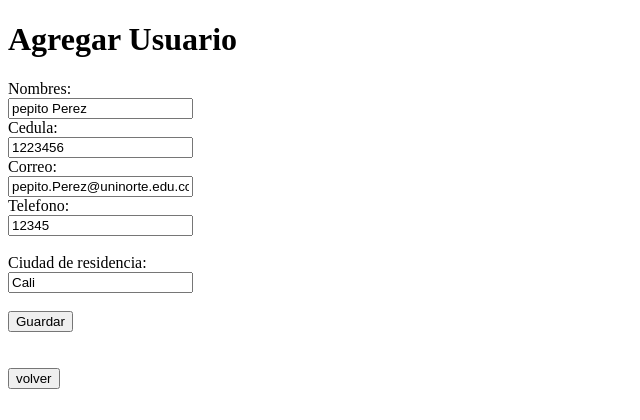
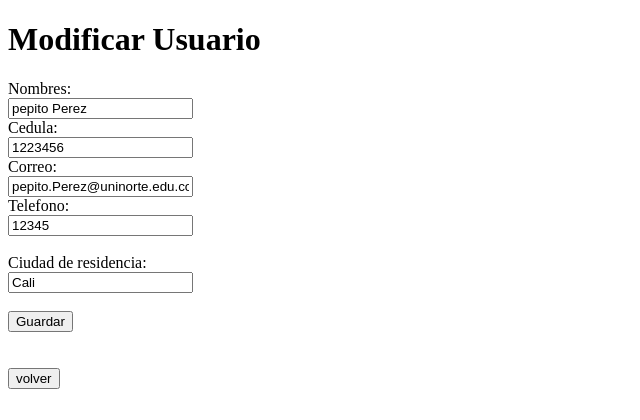
Before and after one commit to SRR967/ProyectoDesarrolloSoftware, a Flask app: template templates/editar_user.html in a window 1280 px wide. Shown: the top 420 px of the page, without its empty margins (0-640 px from the left). Run offline with Flask 2, Linux system fonts and the light colour scheme; the template is opened without the code that fills it, so the values that code supplies are empty.

Commit message:
Cambio menor

```diff
--- a/templates/editar_user.html
+++ b/templates/editar_user.html
@@ -5,7 +5,7 @@
 </head>
 
 <body>
-<h1>Agregar Usuario</h1>
+<h1>Modificar Usuario</h1>
 <form action="" method="post">
     <label for="POST-name">Nombres:</label><br>
     <input id="POST-name" type="text" name="name" value="pepito Perez"><br>
```
